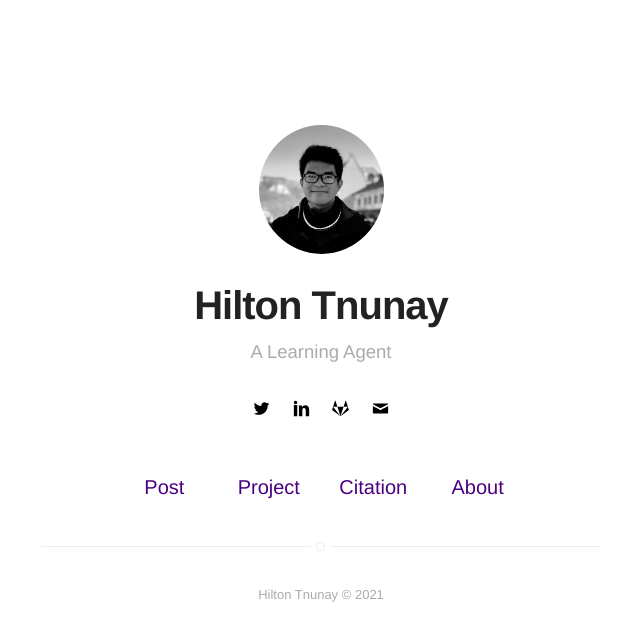
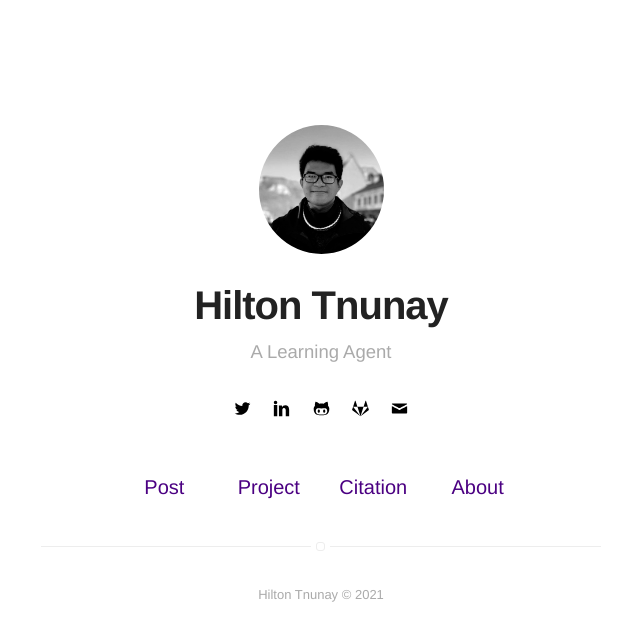
Before and after one commit to tnunay/tnunay.github.io, a Jekyll site: the page built from index.html, in a window 1280 px wide. Shown: the top 641 px of the page, without its empty margins (319-959 px from the left). Built offline with Jekyll 4.4.1, drawn with Linux system fonts in a browser that asks for light colours.

Commit message:
Update github

```diff
--- a/_includes/social-links.html
+++ b/_includes/social-links.html
@@ -53,11 +53,11 @@
         </a>
     {% endif %}
 
-    <!-- {% if site.github %}
+    {% if site.github %}
         <a class="link" data-title="github.com/{{ site.github }}" href="https://github.com/{{ site.github }}" target="_blank">
             <svg class="icon icon-github"><use xlink:href="#icon-github"></use></svg>
         </a>
-    {% endif %} -->
+    {% endif %}
 
     {% if site.gitlab %}
         <a class="link" data-title="gitlab.com/{{ site.gitlab }}" href="https://gitlab.com/{{ site.gitlab }}" target="_blank">
```
Also changed, not shown: README.md.
